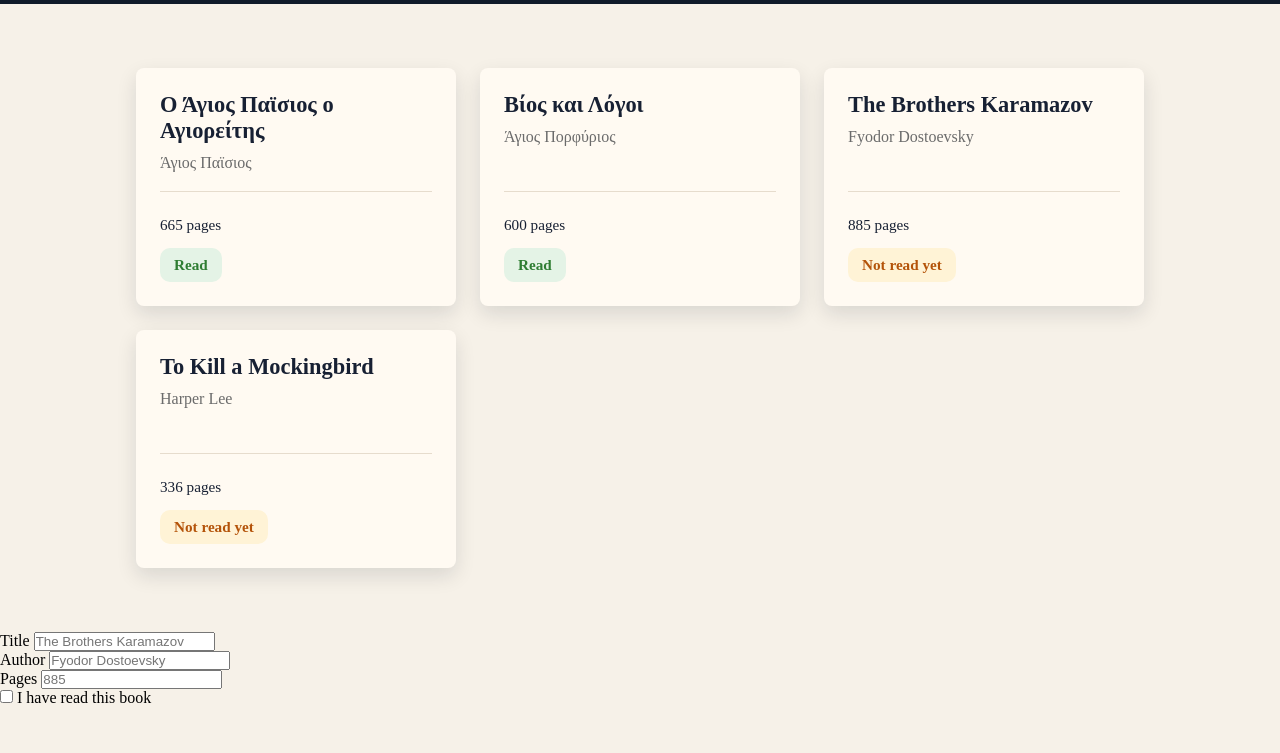
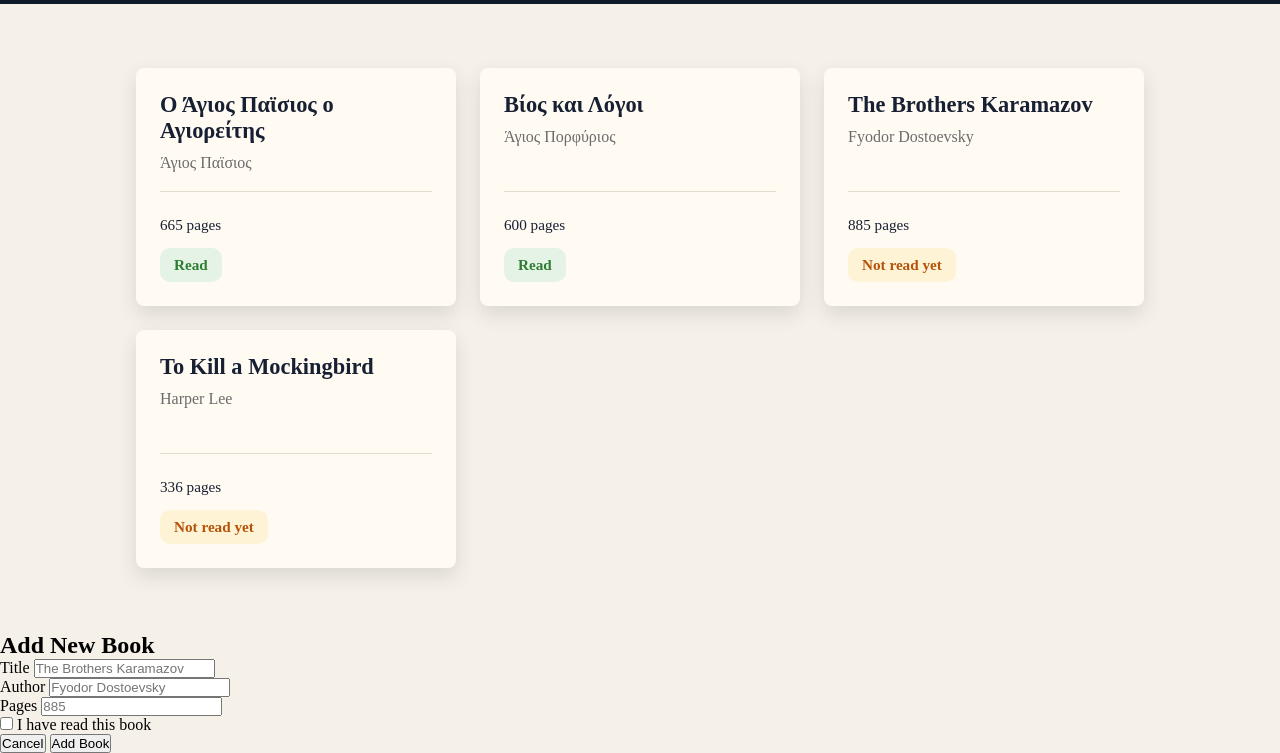
Before and after one commit to georgegv04/Library, a plain HTML site: page index.html in a window 1280 px wide. Shown: the part 83-836 px from the top of the page. Before the commit the page ends 800 px from the top, so only its background shows below. Drawn offline with Linux system fonts and the light colour scheme.

Commit message:
Finish form HTML structure

```diff
--- a/index.html
+++ b/index.html
@@ -15,6 +15,8 @@
     <main>
       <div class="library-container"></div>
       <form class="book-form">
+        <h2 class="form-title">Add New Book</h2>
+
         <div class="form-group">
           <label for="title">Title</label>
           <input
@@ -37,9 +39,13 @@
           <label for="pages">Pages</label>
           <input type="number" id="pages" name="pages" placeholder="885" />
         </div>
-        <div>
+        <div class="checkbox-group">
           <input type="checkbox" id="read-status" name="read-status" />
           <label for="read-status">I have read this book</label>
+        </div>
+        <div class="button-container">
+          <button type="button">Cancel</button>
+          <button type="submit">Add Book</button>
         </div>
       </form>
     </main>
```
